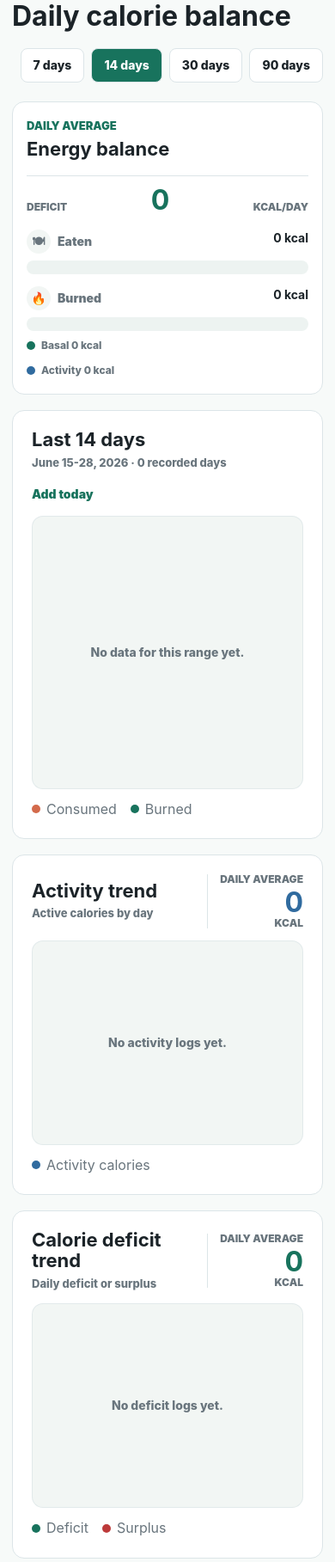
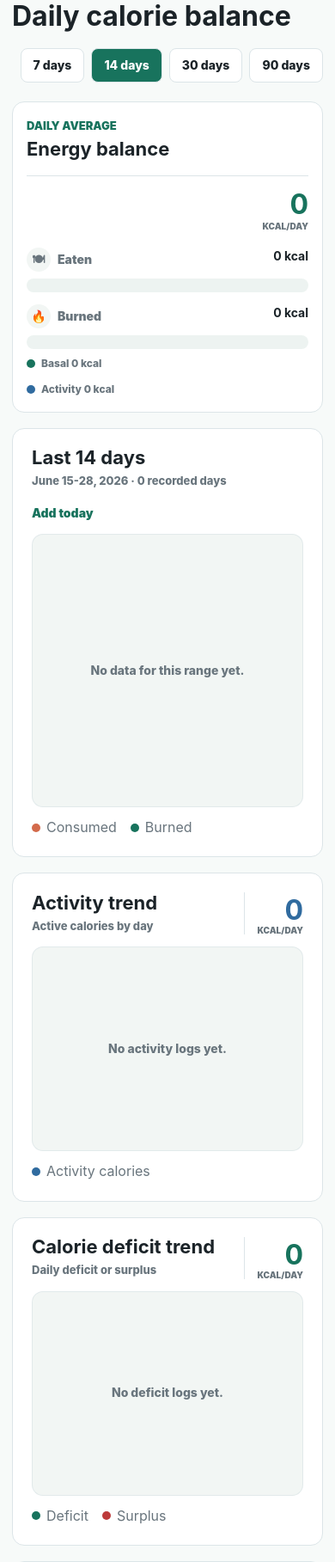
Before and after one commit to halilayyildiz/mydiet, a Flask app: page / in a window 390 px wide. Shown: the part 115-1932 px from the top of the page at 86% size. Run offline with Flask 3, Linux system fonts and the light colour scheme; data that the repository does not hold is empty.

Commit message:
Refine dashboard metric labels and responsive layout

```diff
--- a/src/mydiet/app.py
+++ b/src/mydiet/app.py
@@ -36,7 +36,7 @@ from mydiet.nutrition import (
 from mydiet.settings import Settings, get_settings
 
 
-ASSET_VERSION = "20260623-9"
+ASSET_VERSION = "20260623-14"
 
 TEXTS = {
     "en": {
--- a/static/styles.css
+++ b/static/styles.css
@@ -342,7 +342,7 @@ h2 {
 .balance-result small {
   color: var(--muted);
   display: block;
-  font-size: 12px;
+  font-size: 10px;
   font-weight: 900;
   text-transform: uppercase;
 }
@@ -493,9 +493,8 @@ h2 {
   text-transform: uppercase;
 }
 
-.panel-average-stat span,
 .panel-average-stat small {
-  font-size: 12px;
+  font-size: 10px;
   font-weight: 900;
   line-height: 1;
 }
@@ -1232,17 +1231,18 @@ h2 {
     align-items: end;
     border-left: 0;
     border-top: 1px solid var(--line);
-    display: flex;
-    gap: 8px;
-    justify-content: space-between;
+    display: grid;
+    gap: 0;
+    justify-content: end;
     min-width: 0;
     padding-left: 0;
     padding-top: 12px;
-    text-align: left;
+    text-align: right;
   }
 
   .balance-result strong {
-    margin: 0;
+    margin: 5px 0 2px;
+    white-space: nowrap;
   }
 
   .calendar-day {
@@ -1295,9 +1295,8 @@ h2 {
     font-size: 32px;
   }
 
-  .panel-average-stat span,
   .panel-average-stat small {
-    font-size: 12px;
+    font-size: 10px;
   }
 
   .balance-card {
--- a/templates/dashboard.html
+++ b/templates/dashboard.html
@@ -23,7 +23,6 @@
         <h2>{{ t.energy_balance }}</h2>
       </div>
       <div class="balance-result">
-        <span>{{ t.deficit if balance.deficit >= 0 else t.surplus }}</span>
         <strong>{{ balance.deficit_abs }}</strong>
         <small>kcal/day</small>
       </div>
@@ -79,9 +78,8 @@
         <p class="section-subtitle">{{ t.active_calories_by_day }}</p>
       </div>
       <div class="panel-average-stat activity">
-        <span>{{ t.daily_average }}</span>
         <strong>{{ averages.activity }}</strong>
-        <small>kcal</small>
+        <small>kcal/day</small>
       </div>
     </div>
     <div class="chart-wrap compact">
@@ -100,9 +98,8 @@
         <p class="section-subtitle">{{ t.daily_deficit_or_surplus }}</p>
       </div>
       <div class="panel-average-stat {{ 'positive' if average_deficit >= 0 else 'negative' }}">
-        <span>{{ t.daily_average }}</span>
         <strong>{{ average_deficit if average_deficit >= 0 else -average_deficit }}</strong>
-        <small>kcal</small>
+        <small>kcal/day</small>
       </div>
     </div>
     <div class="chart-wrap compact">
```
Also changed, not shown: tests/test_app.py (+8 -6 lines).
